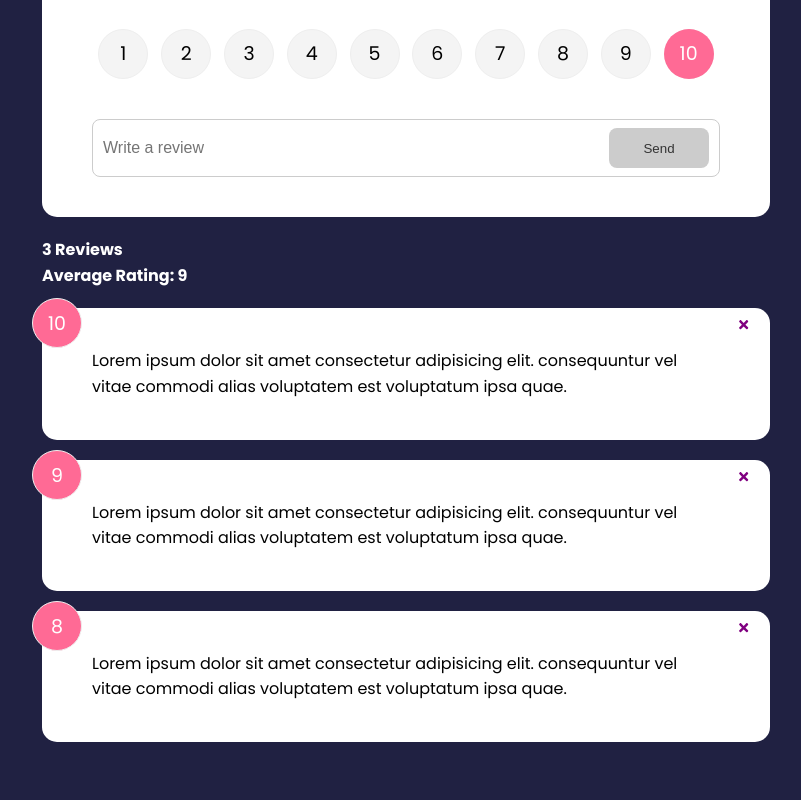
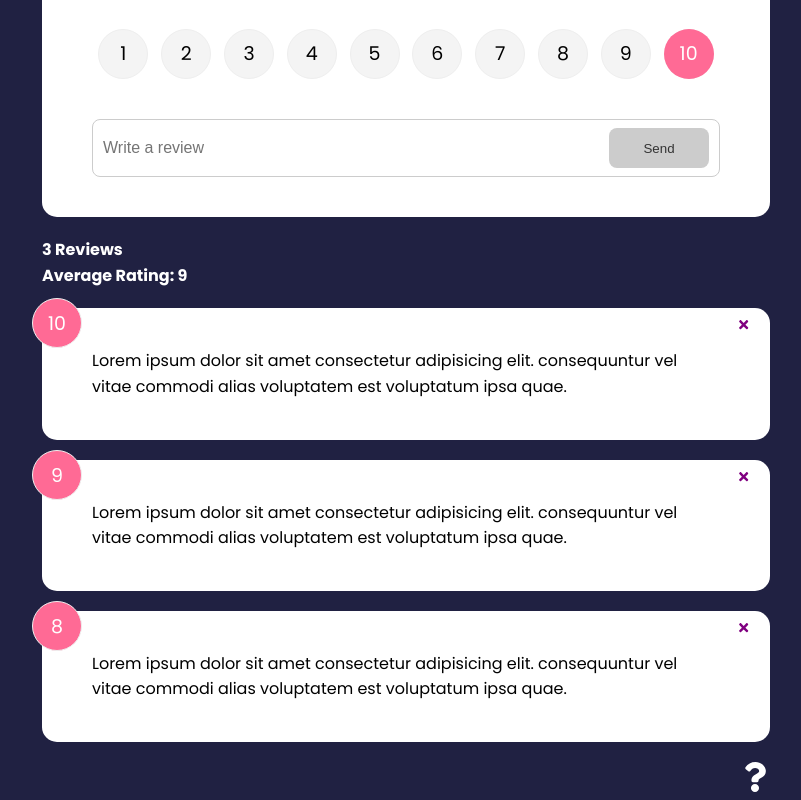
Before and after one commit to donaldo74/feedback-app, a React (Create React App) app: page / in a window 1280 px wide. Shown: the part 176-976 px from the top of the page, without its empty margins (234-1035 px from the left). Before the commit the page ends 938 px from the top, so only its background shows below. Built offline with nearby package versions, Linux system fonts and the light colour scheme.

Commit message:
Creating Links

```diff
--- a/src/App.js
+++ b/src/App.js
@@ -5,6 +5,7 @@
 import FeedbackList from "./components/FeedbackList"
 import FeedbackStats from "./components/FeedbackStats"
 import FeedbackForm from "./components/FeedbackForm"
+import AboutIconLink from './components/AboutIconLink'
 import AboutPage from './pages/AboutPage'
 
 import FeedbackData from './data/FeedbackData'
@@ -39,6 +40,7 @@
 
           <Route path='/about' element={<AboutPage />} />
         </Routes>
+        <AboutIconLink />
       </div>
     </Router>
   )
--- /dev/null
+++ b/src/components/AboutIconLink.jsx
@@ -0,0 +1,14 @@
+import {FaQuestion} from 'react-icons/fa'
+import {Link} from 'react-router-dom'
+
+function AboutIconLink() {
+  return (
+    <div className='about-link'>
+      <Link to="/about">
+        <FaQuestion size={30}/>
+      </Link>
+    </div>
+  )
+}
+
+export default AboutIconLink
--- a/src/pages/AboutPage.jsx
+++ b/src/pages/AboutPage.jsx
@@ -1,3 +1,4 @@
+import {Link} from 'react-router-dom'
 import Card from "../components/shared/Card"
 
 function AboutPage() {
@@ -8,7 +9,7 @@
       <p>Version: 1.0.0</p>
 
       <p>
-        <a href="/">Back To Home</a>
+        <Link to="/">Back To Home</Link>
       </p>
     </div>
   </Card>
```
